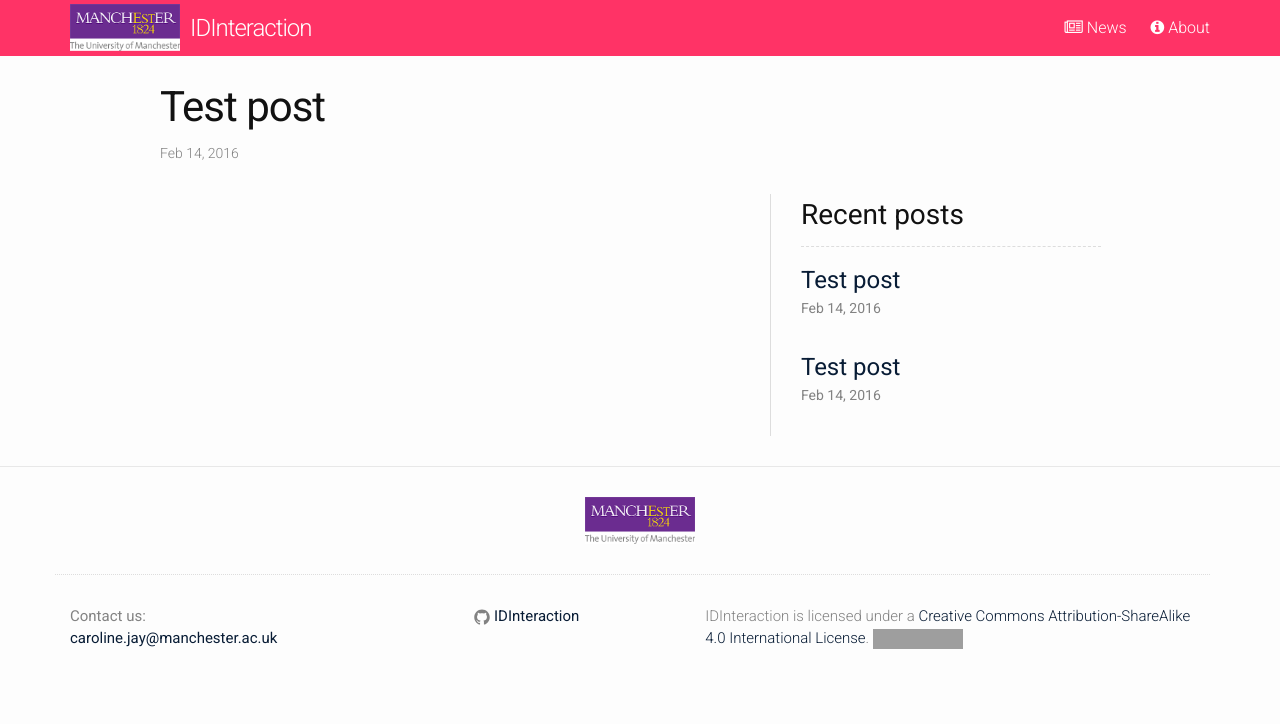
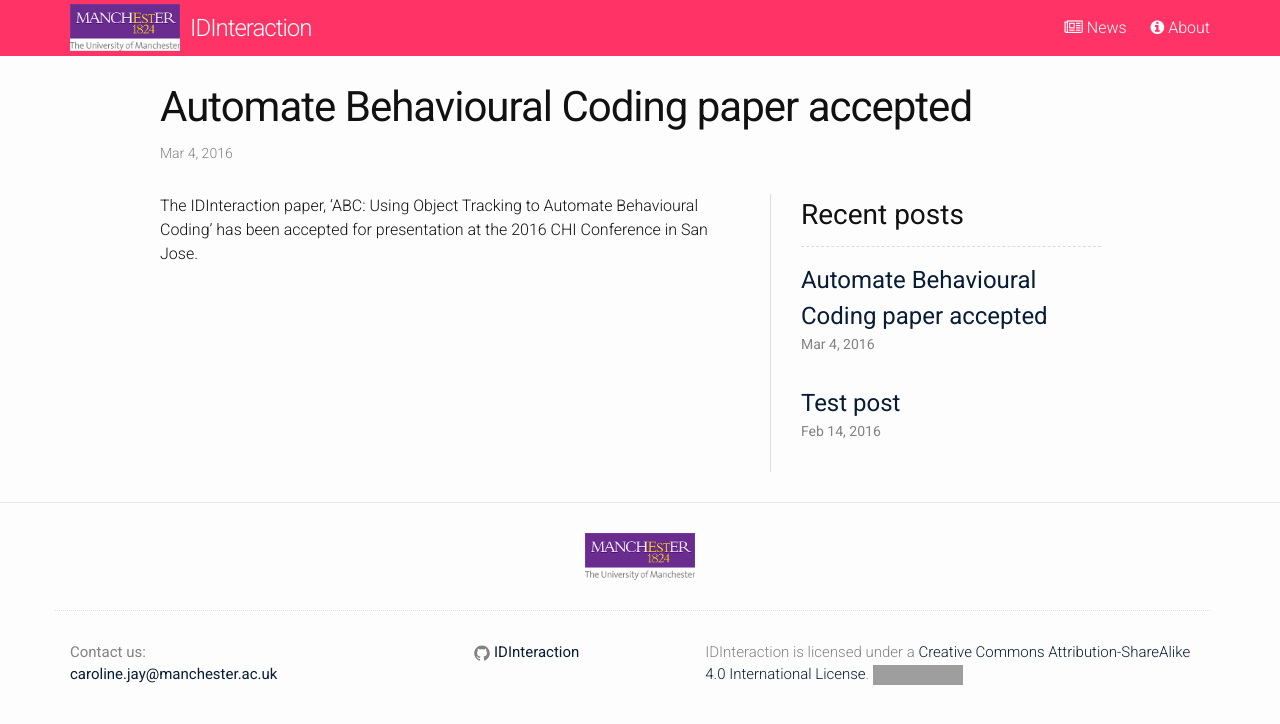
Before and after one commit to IDInteraction/IDInteraction.github.io, a Jekyll site: the page built from _posts/2016-03-04-idinteraction-paper-accepted-to-chi.md, in a window 1280 px wide. Shown: the top 724 px of the page. Built offline with Jekyll 4.4.1, drawn with Linux system fonts in a browser that asks for light colours; nearby versions of some CDN libraries; grey boxes are pictures that could not be loaded.

Commit message:
Added text to paper post

```diff
--- a/_posts/2016-03-04-idinteraction-paper-accepted-to-chi.md
+++ b/_posts/2016-03-04-idinteraction-paper-accepted-to-chi.md
@@ -1,6 +1,8 @@
 ---
 layout: post
-title:  "Test post"
-date:   2016-02-14 08:15:36
-categories: test
+title:  "Automate Behavioural Coding paper accepted"
+date:   2016-03-04 10:30:00
+categories: research
 ---
+
+The IDInteraction paper, 'ABC: Using Object Tracking to Automate Behavioural Coding' has been accepted for presentation at the 2016 CHI Conference in San Jose.
```
